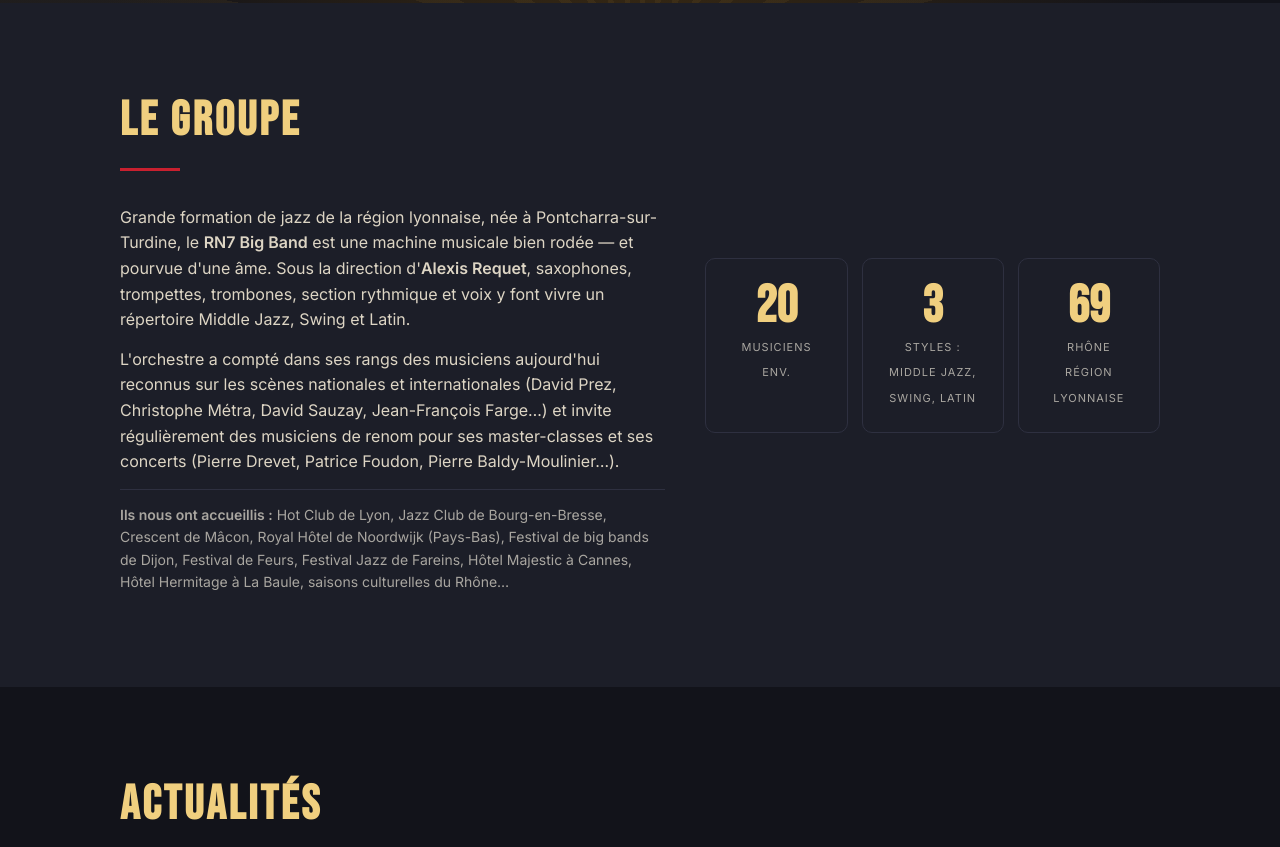
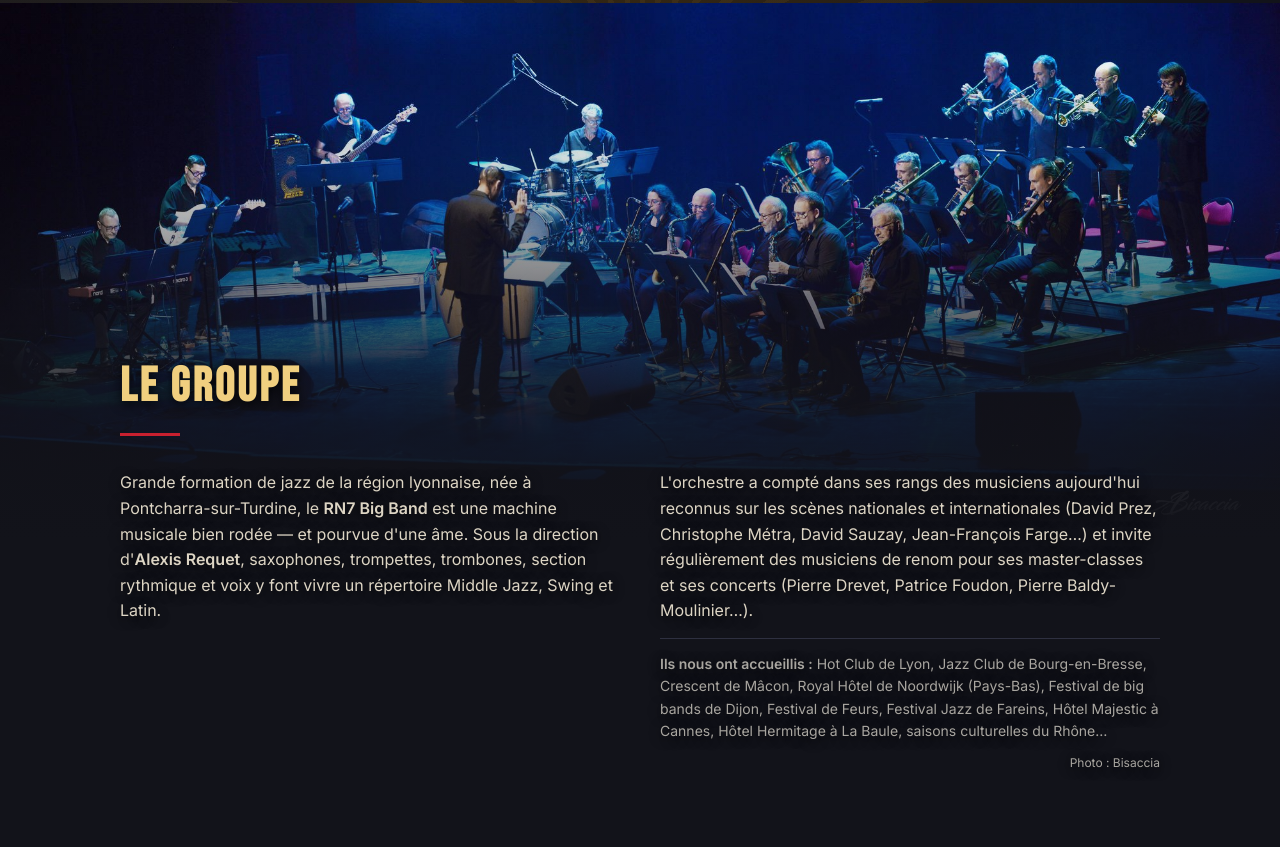
Before and after one commit to fantastikYo/rn7-bigband, a plain HTML site: page index.html in a window 1280 px wide. Shown: the part 762-1609 px from the top of the page. Drawn offline with nearby package versions, Linux system fonts and the light colour scheme; a web font is replaced by a local one.

Commit message:
Le groupe : photo panoramique de l'orchestre en fond, fondu noir et texte dessus
Remplace les cartouches chiffrés. Image en deux tailles (1000 et 2000 px), crédit Bisaccia.

Co-Authored-By: Claude Opus 5.5 <noreply@anthropic.com>

```diff
--- a/index.html
+++ b/index.html
@@ -54,15 +54,15 @@
   h2 + .trait{width:60px;height:3px;background:var(--rouge);margin-bottom:34px}
 
   /* Le groupe */
-  #groupe{background:var(--nuit2)}
-  .groupe{display:grid;grid-template-columns:1.2fr 1fr;gap:40px;align-items:center}
-  .groupe p{margin-bottom:14px;color:var(--texte2)}
-  .chiffres{display:grid;grid-template-columns:repeat(3,1fr);gap:14px}
-  .chiffre{border:1px solid var(--bord);border-radius:10px;padding:22px 10px;text-align:center}
-  .chiffre b{display:block;font-family:"Bebas Neue";font-size:52px;color:var(--accent2);line-height:1}
+  .groupe-texte{columns:2 380px;column-gap:40px}
+  .groupe-texte p{break-inside:avoid}
+  #groupe{position:relative;padding-top:27vw;
+    background:linear-gradient(to bottom,rgba(18,19,26,0) 0,rgba(18,19,26,.15) 12vw,rgba(18,19,26,.85) 30vw,var(--nuit) 42vw) ,url("assets/groupe-2000.jpg") top center/100% auto no-repeat,var(--nuit)}
+  #groupe h2,#groupe p{text-shadow:0 2px 12px rgba(0,0,0,.9)}
+  #groupe p:not(.credit-fond){margin-bottom:14px;color:var(--texte2)}
+  .credit-fond{font-size:12px;color:var(--gris);text-align:right;margin-top:10px}
   .refs{font-size:14px;color:var(--gris)!important;border-top:1px solid var(--bord);padding-top:14px}
-  .chiffre small{color:var(--gris);text-transform:uppercase;letter-spacing:1px;font-size:11px}
-  @media(max-width:760px){.groupe{grid-template-columns:1fr}}
+  @media(max-width:760px){#groupe{padding-top:58vw;background:linear-gradient(to bottom,rgba(18,19,26,0) 0,rgba(18,19,26,0) 30vw,rgba(18,19,26,.7) 52vw,var(--nuit) 72vw),url("assets/groupe-1000.jpg") 45% 0/auto 75vw no-repeat,var(--nuit)}}
 
   /* Actualités */
   .actus{display:grid;gap:18px}
@@ -190,19 +190,15 @@
 </header>
 
 <section id="groupe">
-  <div class="wrap groupe">
-    <div>
-      <h2>Le groupe</h2><div class="trait"></div>
+  <div class="wrap">
+    <h2>Le groupe</h2><div class="trait"></div>
+    <div class="groupe-texte">
       <!-- ✏️ Modifiez librement ce texte de présentation -->
       <p>Grande formation de jazz de la région lyonnaise, née à Pontcharra-sur-Turdine, le <strong>RN7 Big Band</strong> est une machine musicale bien rodée — et pourvue d'une âme. Sous la direction d'<strong>Alexis Requet</strong>, saxophones, trompettes, trombones, section rythmique et voix y font vivre un répertoire Middle Jazz, Swing et Latin.</p>
       <p>L'orchestre a compté dans ses rangs des musiciens aujourd'hui reconnus sur les scènes nationales et internationales (David Prez, Christophe Métra, David Sauzay, Jean-François Farge…) et invite régulièrement des musiciens de renom pour ses master-classes et ses concerts (Pierre Drevet, Patrice Foudon, Pierre Baldy-Moulinier…).</p>
       <p class="refs"><strong>Ils nous ont accueillis :</strong> Hot Club de Lyon, Jazz Club de Bourg-en-Bresse, Crescent de Mâcon, Royal Hôtel de Noordwijk (Pays-Bas), Festival de big bands de Dijon, Festival de Feurs, Festival Jazz de Fareins, Hôtel Majestic à Cannes, Hôtel Hermitage à La Baule, saisons culturelles du Rhône…</p>
     </div>
-    <div class="chiffres">
-      <div class="chiffre"><b>20</b><small>musiciens<br>env.</small></div>
-      <div class="chiffre"><b>3</b><small>styles :<br>middle jazz, swing, latin</small></div>
-      <div class="chiffre"><b>69</b><small>Rhône<br>région lyonnaise</small></div>
-    </div>
+    <p class="credit-fond">Photo : Bisaccia</p>
   </div>
 </section>
 
```
Also changed, not shown: assets/groupe-1000.jpg (added), assets/groupe-2000.jpg (added).
